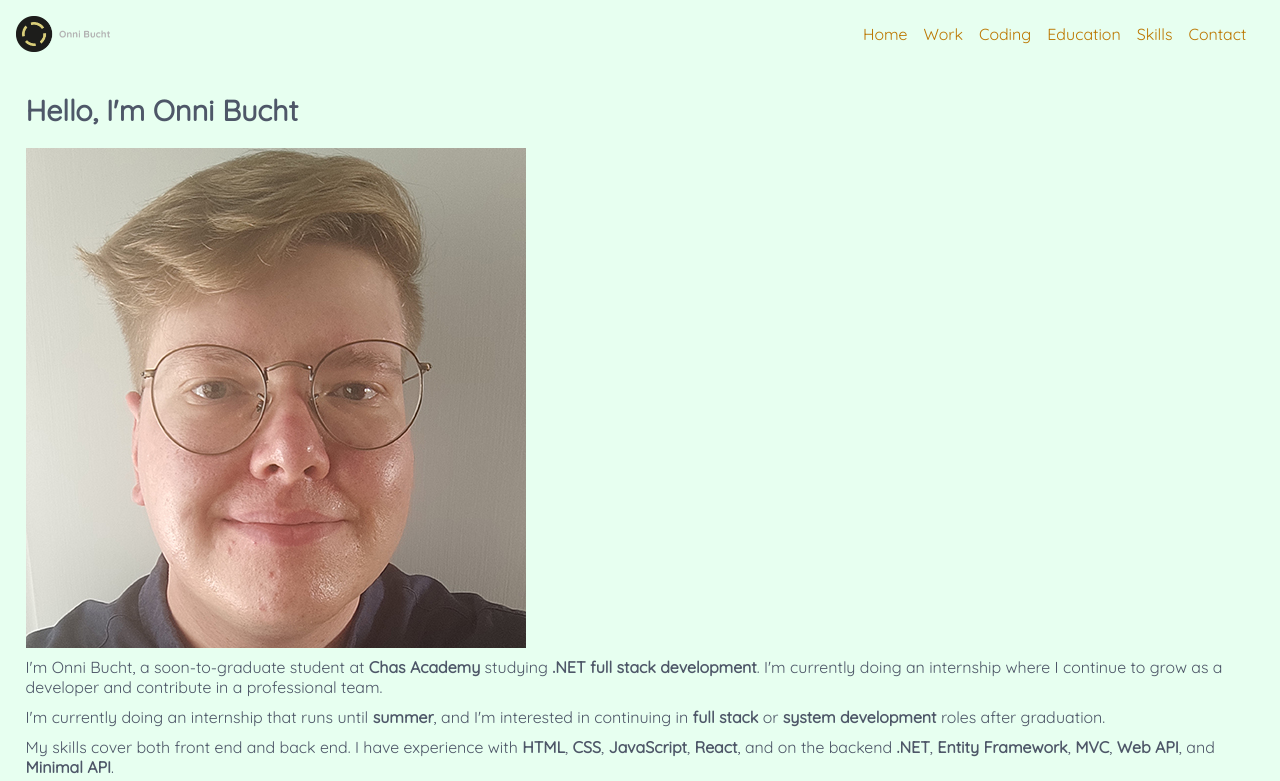
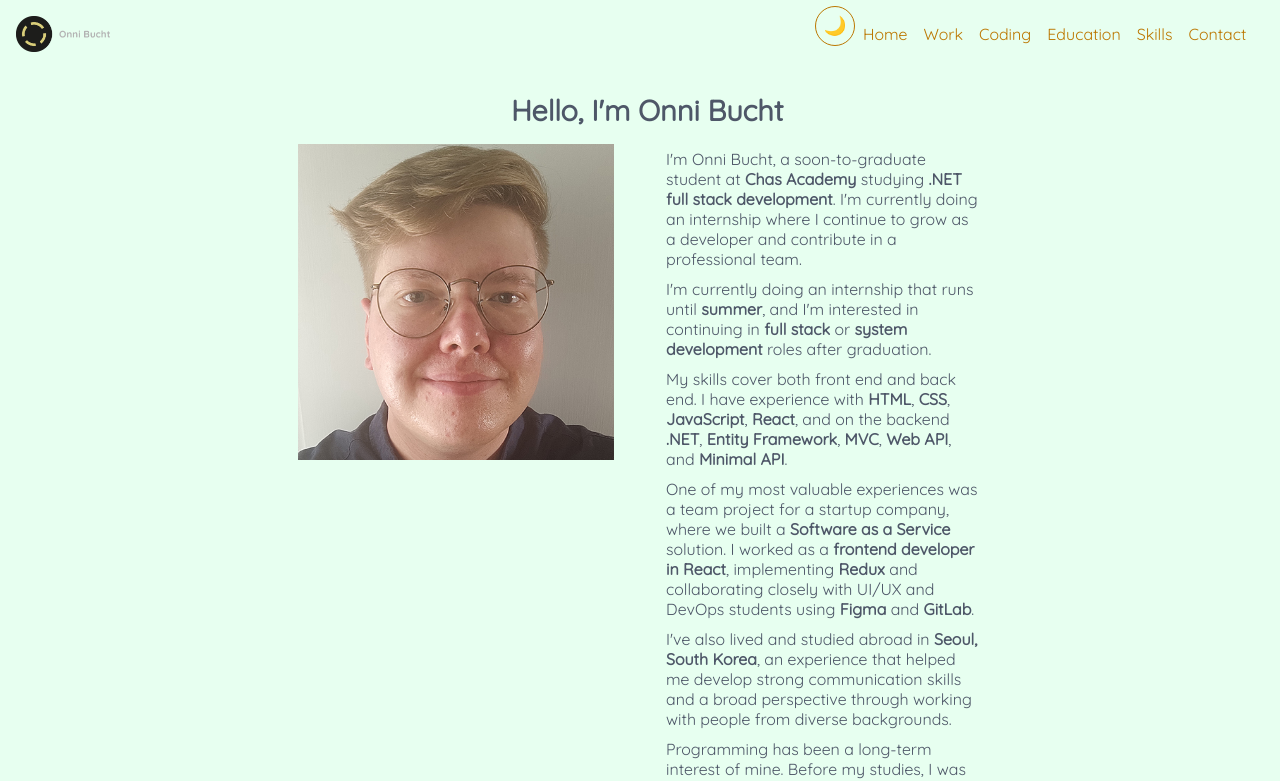
Before and after one commit to onni82/onni82.github.io, a React (Vite) app: page / in a window 1280 px wide. Shown: the top 781 px of the page. Built offline with nearby package versions, Linux system fonts and the light colour scheme; no server answers.

Commit message:
Moved theme toggle to header and added section flex again

```diff
--- a/src/components/Footer.tsx
+++ b/src/components/Footer.tsx
@@ -1,11 +1,9 @@
 import React from "react";
-import ThemeToggle from "./ThemeToggle";
 
 const Footer: React.FC = () => {
 	return (
 		<footer id="footer">
 			<p>&copy; {new Date().getFullYear()} Onni Bucht</p>
-			<ThemeToggle />
 		</footer>
 	);
 };
--- a/src/components/Header.tsx
+++ b/src/components/Header.tsx
@@ -1,4 +1,5 @@
 import React from "react";
+import ThemeToggle from "./ThemeToggle";
 
 type HeaderProps = {
 	menuOpen: boolean;
@@ -13,7 +14,10 @@ const Header: React.FC<HeaderProps> = ({ menuOpen, setMenuOpen, menuClose }) =>
 		<header>
 			<div>
 				<a href="#home" aria-label="Home" id="header-logo" onClick={menuClose}></a>
-				<span aria-label="Menu" id="menu-icon" onClick={toggleMenu} className={menuOpen ? "open" : ""}>&#9776;</span>
+				<div className="header-actions">
+					<ThemeToggle />
+					<span aria-label="Menu" id="menu-icon" onClick={toggleMenu} className={menuOpen ? "open" : ""}>&#9776;</span>
+				</div>
 			</div>
 			<nav id="menu" className={menuOpen ? "open" : ""}>
 				<ul>
--- a/src/components/ThemeToggle.tsx
+++ b/src/components/ThemeToggle.tsx
@@ -3,10 +3,16 @@ import { ThemeContext } from "../context/ThemeContext";
 
 const ThemeToggle: React.FC = () => {
 	const { theme, toggleTheme } = useContext(ThemeContext);
+	const isLightTheme = theme === "light";
 
 	return (
-		<button onClick={toggleTheme} className="theme-toggle-button">
-			{theme === "light" ? "Dark" : "Light"} Mode
+		<button
+			onClick={toggleTheme}
+			className="theme-toggle-button"
+			aria-label={isLightTheme ? "Switch to dark mode" : "Switch to light mode"}
+			title={isLightTheme ? "Switch to dark mode" : "Switch to light mode"}
+		>
+			<span aria-hidden="true">{isLightTheme ? "🌙" : "☀️"}</span>
 		</button>
 	);
 };
--- a/src/styles/global.css
+++ b/src/styles/global.css
@@ -79,8 +79,17 @@ header {
 	background-color: var(--bg-color);
 	z-index: 1000;
 }
-header div {
-	display: contents;
+header > div {
+	display: flex;
+	flex: 1 1 auto;
+	align-items: center;
+	justify-content: space-between;
+	gap: 1rem;
+}
+header .header-actions {
+	display: flex;
+	align-items: center;
+	gap: 0.75rem;
 }
 header a#header-logo {
 	background-image: url("../images/logo-big.png");
@@ -126,27 +135,27 @@ main {
 .page-anchor {
 	scroll-margin-top: 92px;
 }
-main > h1 {
+.page-anchor > h1 {
 	margin-bottom: 0;
 	padding-left: 0.5em;
 }
-main > div {
+.page-anchor > div {
 	display: flex;
 	flex-wrap: wrap;
 	gap: 20px;
 }
-main > div > section {
+.page-anchor > div > section {
 	flex: 1 1 45%;
 	/* background-color: rgba(255, 255, 255, 0.1); */
 	padding: 1em;
 	margin: 0;
 }
 @media screen and (min-width: 1128px) {
-	main > div {
+	.page-anchor > div {
 		width: 56vw;
 		margin: 0 auto;
 	}
-	main > h1,
+	.page-anchor > h1,
 	.container {
 		text-align: center;
 	}
@@ -161,11 +170,11 @@ main > div > section {
 		display: block;
 		padding-bottom: 0.5em;
 	}
-	header div {
+	header > div {
 		display: flex;
 		flex-flow: row wrap;
-		flex: 0 1 auto;
 		justify-content: space-between;
+		align-items: center;
 	}
 	span#menu-icon {
 		display: block;
@@ -195,7 +204,7 @@ main > div > section {
 		display: block;
 		margin: 0.5rem;
 	}
-	main > div > section {
+	.page-anchor > div > section {
 		flex: 1 1 100%;
 		max-width: 100%;
 	}
@@ -348,13 +357,19 @@ span#easteregg:hover {
 
 /* button styling */
 .theme-toggle-button {
-	background-color: var(--button-bg);
-	color: var(--button-text);
-	border: 1px solid var(--button-border);
-	border-radius: 8px;
-	padding: 8px;
+	background-color: transparent;
+	color: var(--link-color);
+	border: 1px solid currentColor;
+	border-radius: 999px;
+	width: 2.5rem;
+	height: 2.5rem;
+	display: inline-flex;
+	align-items: center;
+	justify-content: center;
+	font-size: 1.15rem;
+	line-height: 1;
 	cursor: pointer;
-	margin-left: 1rem;
+	padding: 0;
 }
 
 /* 404 page */
```
